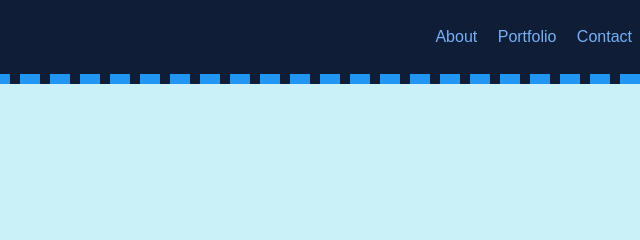
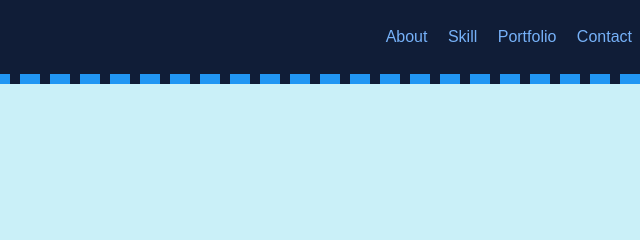
Before and after one commit to kalaioryo/Antonio-Iorio-HTML-e-CSS, a plain HTML site: page index.html in a window 1280 px wide. Shown: the top 240 px of the page, 640-1280 px from the left. Drawn offline with Linux system fonts and the light colour scheme.

Commit message:
aggiunto link skill

```diff
--- a/index.html
+++ b/index.html
@@ -20,6 +20,7 @@
             <div class="logo" ><a href="#"><img src="assets/img/android-chrome-192x192.png" alt="logo"   width="50px" ></a></div>
             <ul>
                 <li><a href="#about">About</a></li>
+                <li><a href="#skill">Skill</a></li>
                 <li><a href="#portfolio">Portfolio</a></li>
                 <li><a href="#contact">Contact</a></li>
             </ul>
@@ -50,7 +51,7 @@
         </div>
 
                <!--skill-->
-               <div class="subtitle">
+               <div id="skill" class="subtitle">
                    <h2>Skill</h2>
                </div>
 
```
